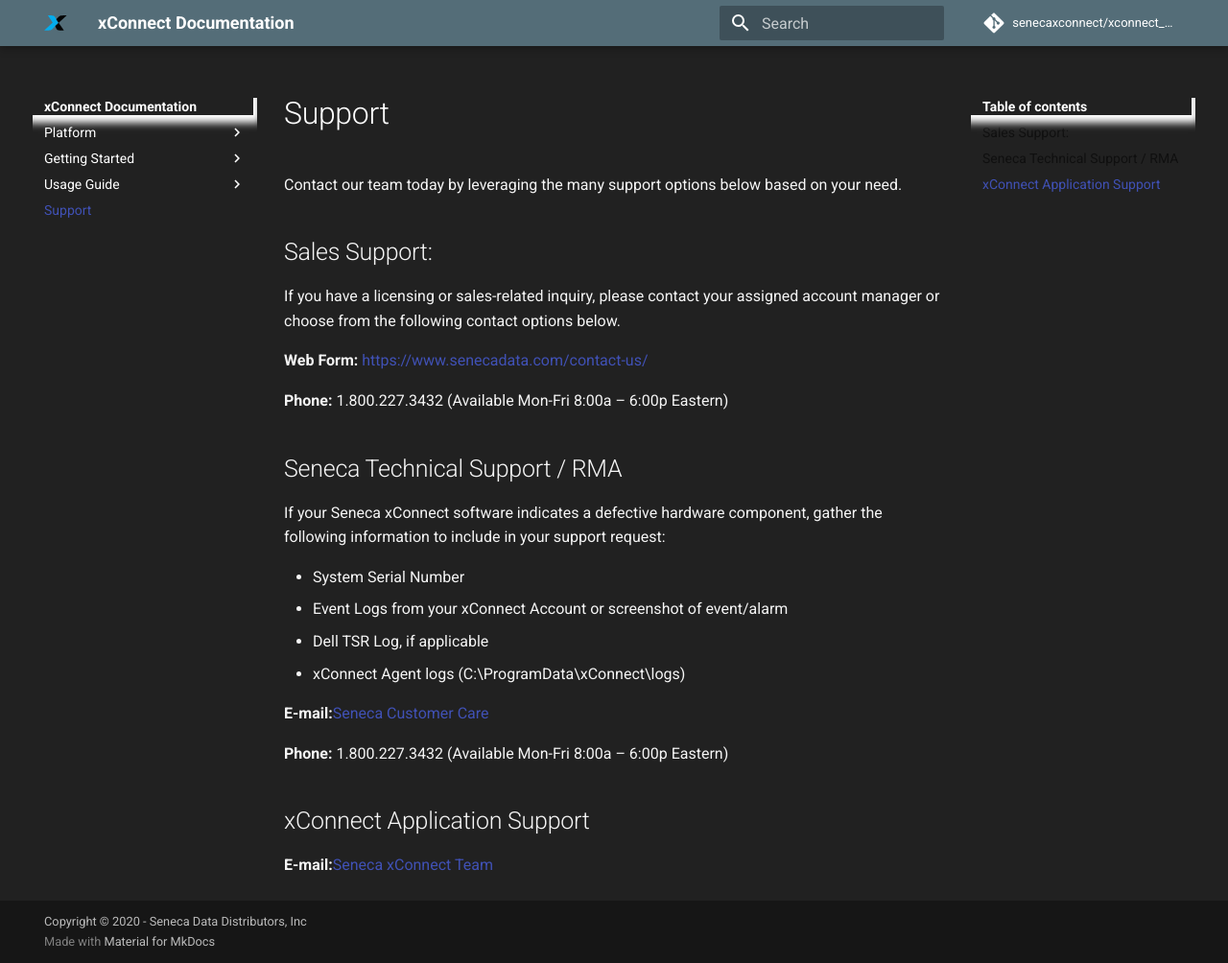
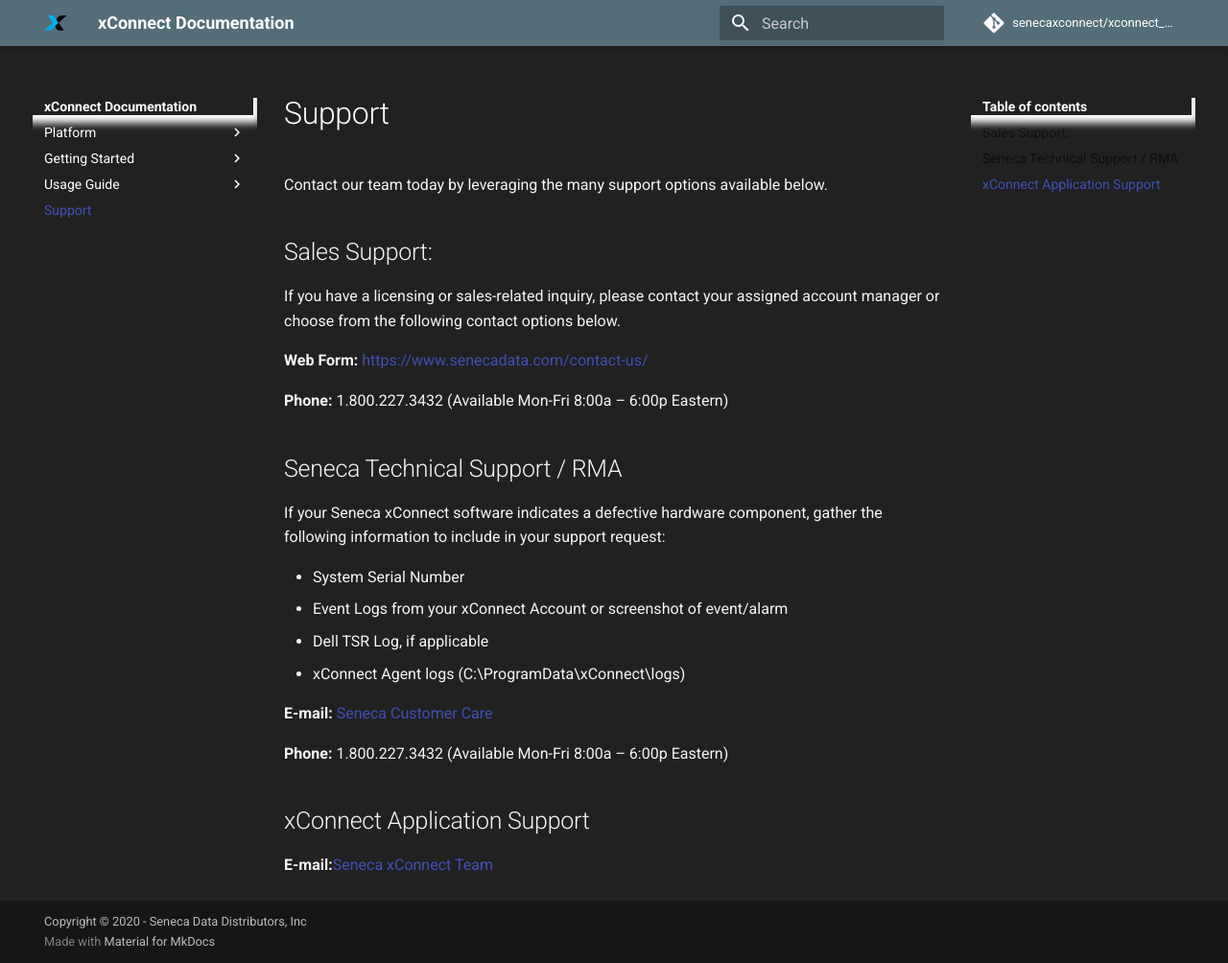
Before and after one commit to senecaxconnect/xconnect_docs, an MkDocs documentation site: the page built from docs/Support.md, in a window 1280 px wide and 1004 px high. Shown: the whole window at 96% size. Built offline with MkDocs 1.6.1 and Material for MkDocs 9.7.7, drawn with Linux system fonts in a browser that asks for light colours; comment, search, counter and statistics services are not loaded.

Commit message:
Updated Support Information

```diff
--- a/docs/Support.md
+++ b/docs/Support.md
@@ -1,6 +1,6 @@
 # Support
 
-Contact our team today by leveraging the many support options below based on your need.
+Contact our team today by leveraging the many support options available below.
 
 ## Sales Support:
 If you have a licensing or sales-related inquiry, please contact your
@@ -22,7 +22,8 @@
 - Dell TSR Log, if applicable
 - xConnect Agent logs (C:\ProgramData\xConnect\logs\)
 
-**E-mail:**[Seneca Customer Care](mailto:senecacustomercare@arrow.com)
+**E-mail:**
+[Seneca Customer Care](mailto:senecacustomercare@arrow.com)
 
 **Phone:**
 1.800.227.3432
```
